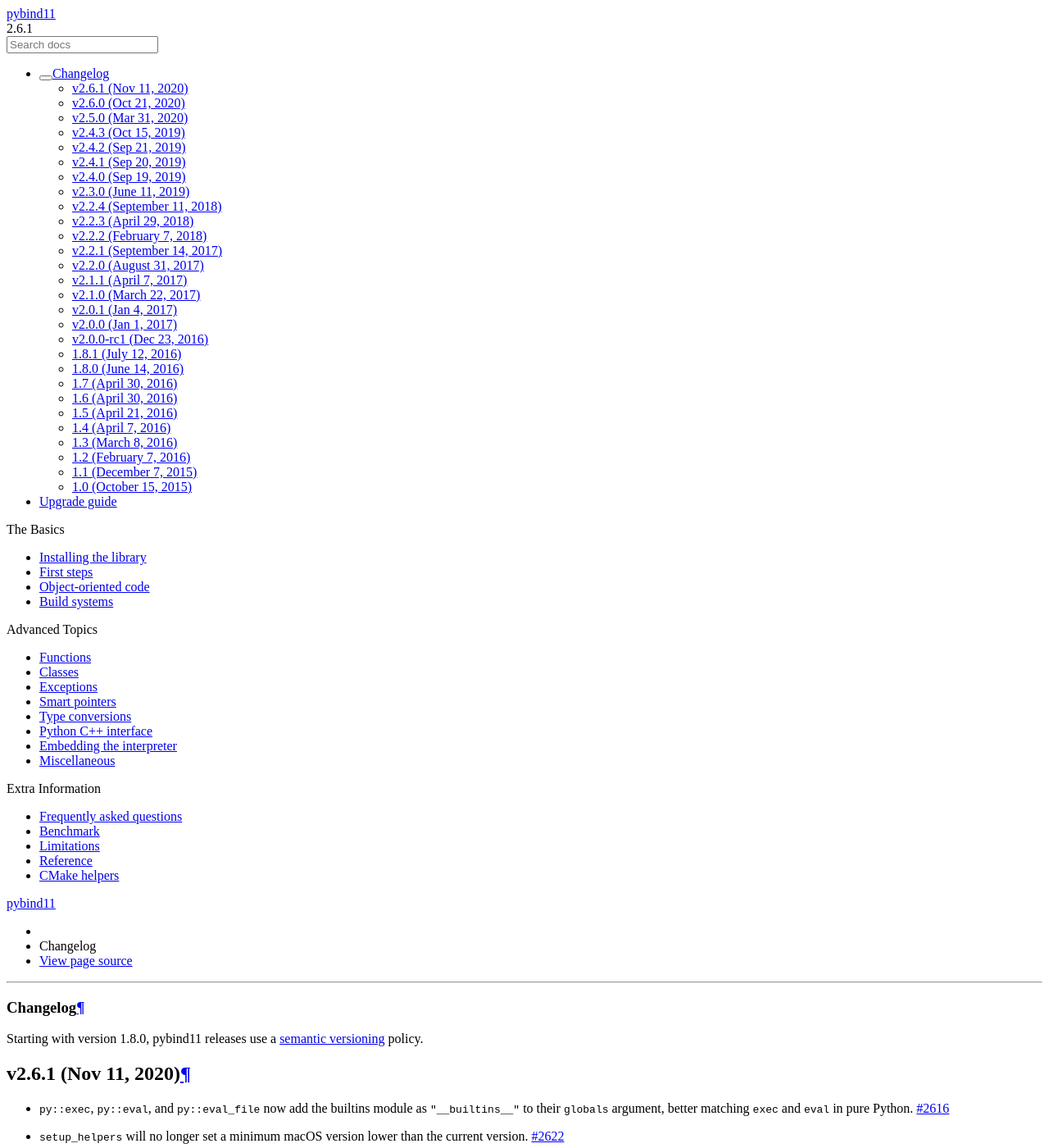
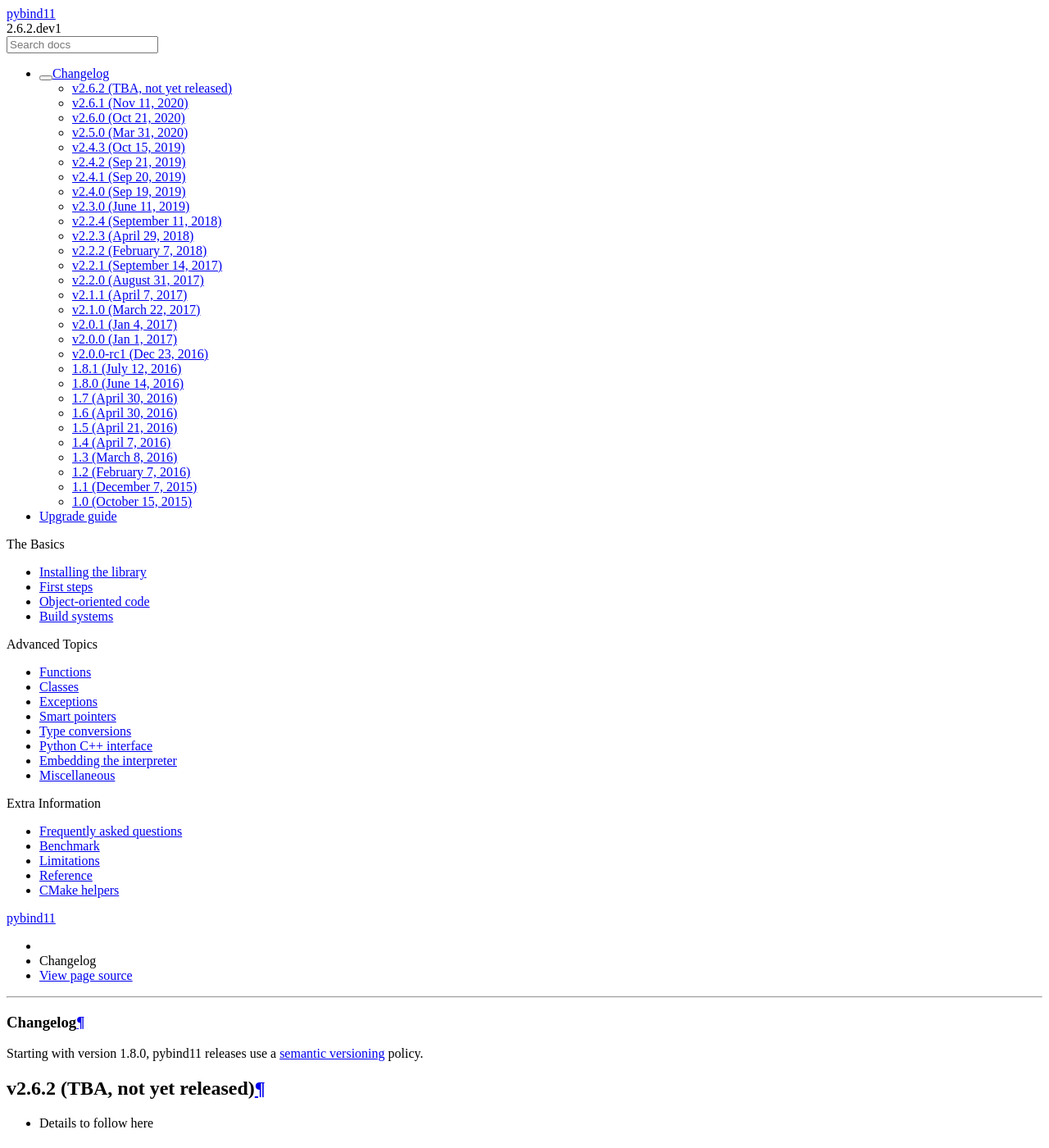
Before and after one commit to pybind/pybind11, a Sphinx documentation site: the page built from docs/changelog.rst, in a window 1280 px wide and 1400 px high. Shown: the whole window at 82% size. Built offline with Sphinx 7.4.7 and the Read the Docs theme 2.0.0, drawn with Linux system fonts in a browser that asks for light colours.

Commit message:
docs: back to work after 2.6.1

```diff
--- a/docs/changelog.rst
+++ b/docs/changelog.rst
@@ -5,6 +5,12 @@
 
 Starting with version 1.8.0, pybind11 releases use a `semantic versioning
 <http://semver.org>`_ policy.
+
+v2.6.2 (TBA, not yet released)
+------------------------------
+
+* Details to follow here
+
 
 v2.6.1 (Nov 11, 2020)
 ---------------------
--- a/docs/release.rst
+++ b/docs/release.rst
@@ -56,7 +57,7 @@
   - Update version macros in ``include/pybind11/detail/common.h`` (set PATCH to
     ``0.dev1`` and increment MINOR).
   - Update ``_version.py`` to match
-  - Add a plot for in-development updates in ``docs/changelog.rst``.
+  - Add a spot for in-development updates in ``docs/changelog.rst``.
   - ``git add``, ``git commit``, ``git push``
 
 If a version branch is updated, remember to set PATCH to ``1.dev1``.
--- a/pybind11/_version.py
+++ b/pybind11/_version.py
@@ -8,5 +8,5 @@
         return s
 
 
-__version__ = "2.6.1"
+__version__ = "2.6.2.dev1"
 version_info = tuple(_to_int(s) for s in __version__.split("."))
```
Also changed, not shown: other parts of docs/release.rst (+2 -1 lines), 1 other file.
